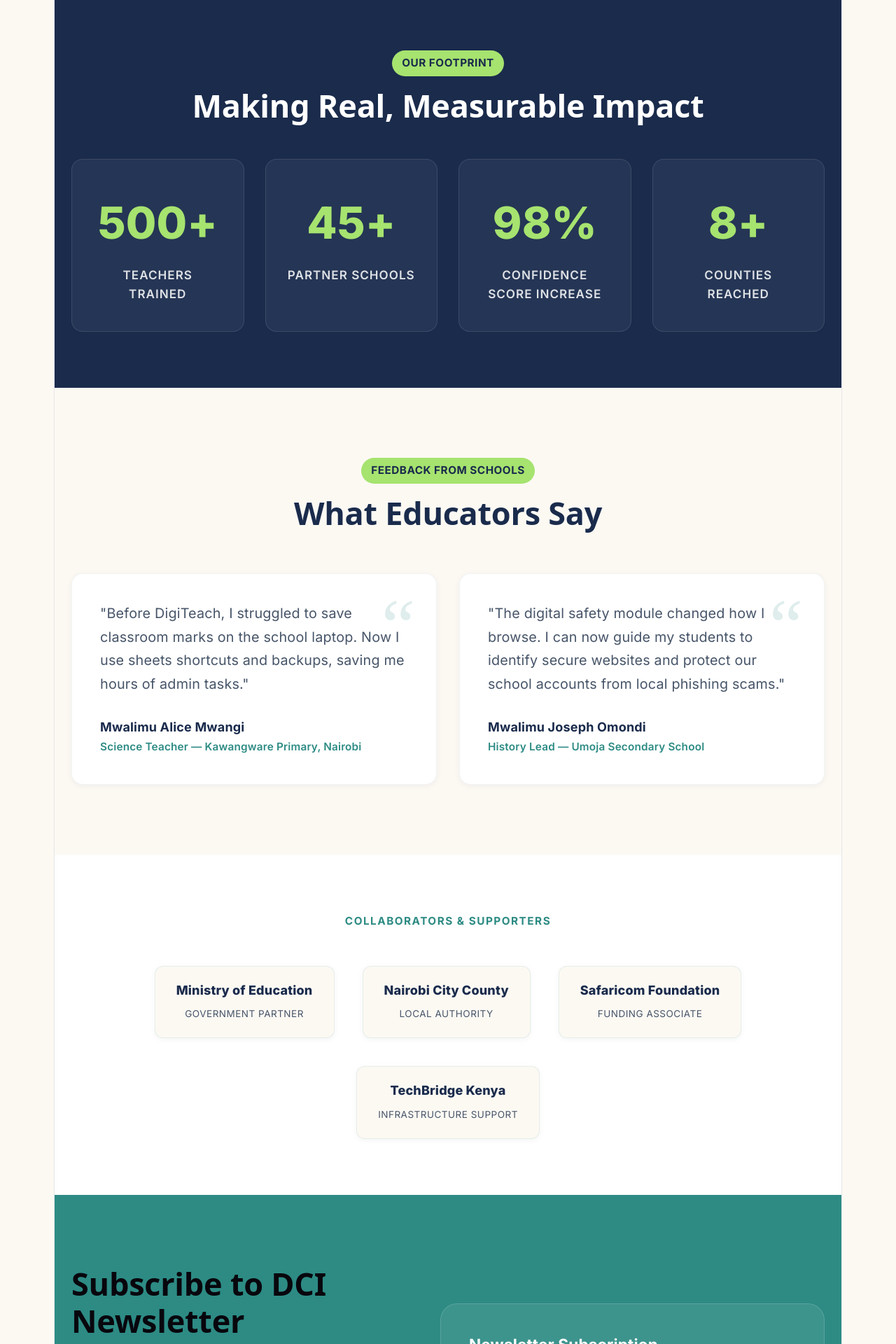
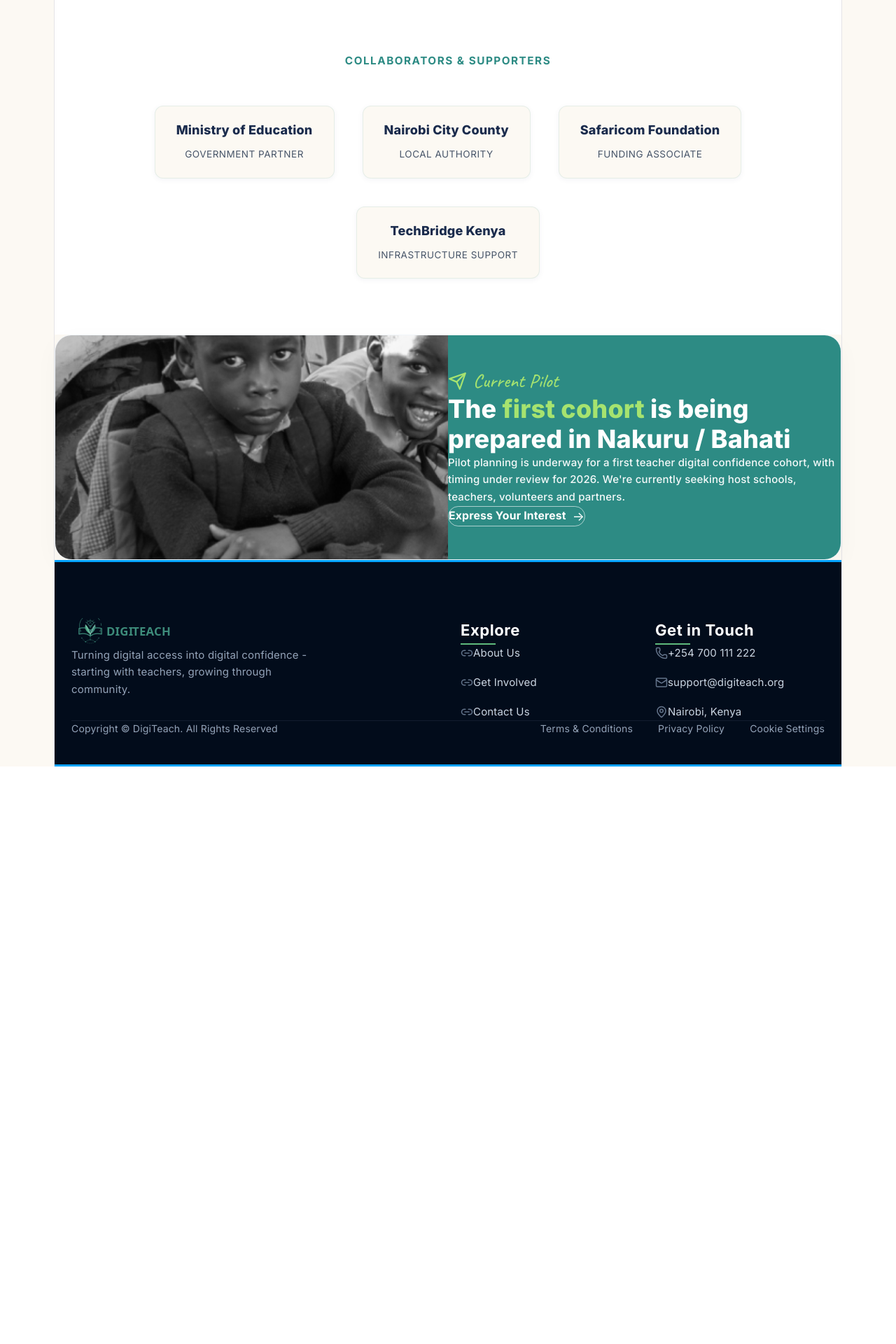
Before and after one commit to habibatiy89-cyber/Digiteach2, a React app: page / in a window 1280 px wide. Shown: the part 2320-4240 px from the top of the page at 70% size. After the commit the page ends 3415 px from the top, so only its background shows below. Built offline with nearby package versions, Linux system fonts and the light colour scheme; the HTML template or start-up script is replaced by a standard one.

Commit message:
remove unnecessary sections

```diff
--- a/src/pages/Home.jsx
+++ b/src/pages/Home.jsx
@@ -4,11 +4,8 @@ import ProgramSection from '../components/ProgramSection';
 import AboutInitiative from '../components/AboutInitiative';
 import LearningAreas from '../components/LearningAreas';
 import WhyThisMatters from '../components/WhyThisMatters';
-import Impact from '../components/Impact';
 import GetInvolved from '../components/GetInvolved';
-import Testimonials from '../components/Testimonials';
 import Partners from '../components/Partners';
-import CTA from '../components/CTA';
 import CurrentPilot from '../components/CurrentPilot';
 
 const Home = () => {
@@ -20,10 +17,7 @@ const Home = () => {
       <LearningAreas />
       <WhyThisMatters />
       <GetInvolved />
-      <Impact />
-      <Testimonials />
       <Partners />
-      <CTA />
       <CurrentPilot />
     </>
   );
```
